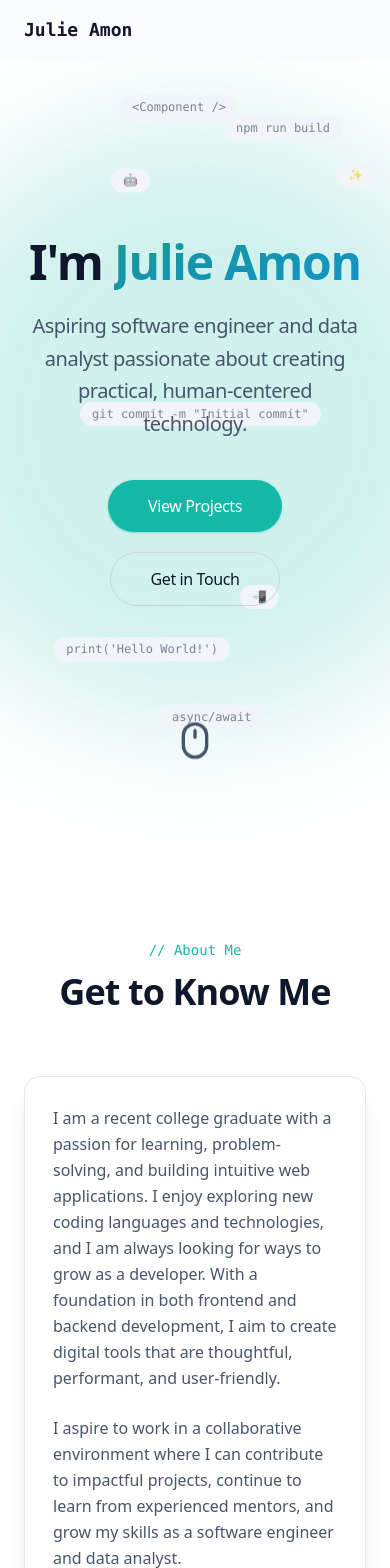
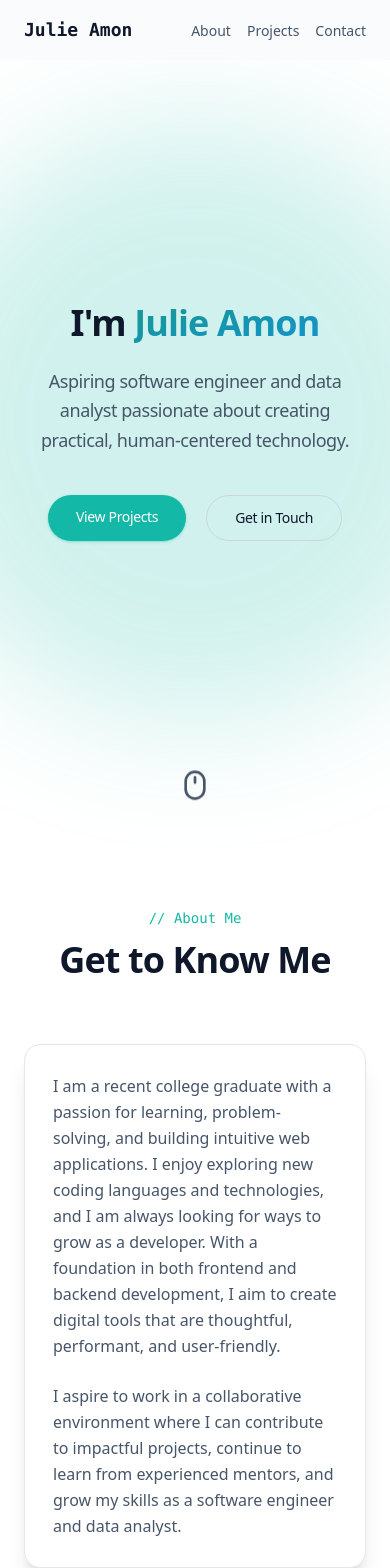
Before and after one commit to julieamononce/julieamon, a React (Vite) app: page / in a window 390 px wide. Shown: the top 1568 px of the page. Built offline with nearby package versions, Linux system fonts and the light colour scheme.

Commit message:
Mobile Functionality

```diff
--- a/src/components/About.tsx
+++ b/src/components/About.tsx
@@ -21,7 +21,7 @@ const techStack = [
 
 const About = () => {
     return(
-        <section id="about" className="relative py-24 px-6 overflow-hidden">
+        <section id="about" className="relative py-16 sm:py-24 px-6 overflow-hidden">
             <div className="text-center mb-16">
                 <motion.div
                     initial={{ opacity: 0, y: 30 }}
@@ -73,7 +73,7 @@ const About = () => {
                                     whileInView={{ opacity: 1, scale: 1 }}
                                     viewport={{ once: true }}
                                     transition={{ duration: 0.3, delay: 0.4 + index * 0.05 }}
-                                    className="px-4 py-2 code-block rounded-full font-mono text-sm text-foreground hover:text-primary transition-colors cursor-default"
+                                    className="px-4 py-2 code-block rounded-full font-mono text-xs sm:text-sm text-foreground hover:text-primary transition-colors cursor-default break-words max-w-full"
                                     >
                                     {tech.category}: {tech.skills.join(", ")}
                                 </motion.div>
--- a/src/components/Contact.tsx
+++ b/src/components/Contact.tsx
@@ -28,7 +28,7 @@ const socials = [
 
 const Contact = () => {
     return (
-        <section id="contact" className="relative py-24 px-6 overflow-hidden">
+        <section id="contact" className="relative py-16 sm:py-24 px-6 overflow-hidden">
             <div className="max-w-6xl mx-auto">
                 <motion.div
                     initial={{ opacity: 0, y: 30 }}
@@ -38,8 +38,8 @@ const Contact = () => {
                     className="text-center mb-16"
                 >
                     <span className="font-mono text-sm text-accent mb-3 block">{'// Contact'}</span>
-                    <h2 className="text-4xl md:text-5xl font-bold mb-6">Let's Connect</h2>
-                    <p className="text-xl text-muted mb-12 max-w-xl mx-auto">
+                    <h2 className="text-3xl sm:text-4xl md:text-5xl font-bold mb-6">Let's Connect</h2>
+                    <p className="text-base sm:text-xl text-muted mb-12 max-w-xl mx-auto">
                         I'm always open to discussing new opportunities, collaborations, and about being a woman in Computer Science.
                     </p>
 
--- a/src/components/Hero.tsx
+++ b/src/components/Hero.tsx
@@ -27,19 +27,21 @@ const Hero = () => {
             h-[600px] w-[600px] rounded-full bg-accent/20 blur-3xl pointer-events-none"
             />
 
-            {/* Floating code chips */}
-            {chips.map((chip) => (
-                <CodeChip key={chip.text} float {...chip} />
-            ))}
+            {/* Floating code chips - hidden on small screens to avoid clutter/overflow */}
+            <div aria-hidden className="hidden md:block">
+                {chips.map((chip) => (
+                    <CodeChip key={chip.text} float {...chip} />
+                ))}
+            </div>
             {/* Centered content */}
             <div className="relative z-10 flex flex-col items-center text-center max-w-3xl gap-6">
             {/* Heading */}
-                <h1 className="text-5xl md:text-7xl font-bold text-ink tracking-tight">
+                <h1 className="text-4xl sm:text-5xl md:text-7xl font-bold text-ink tracking-tight">
                     I'm <span className="bg-gradient-to-br from-[hsl(175_70%_35%)] to-[hsl(200_80%_45%)] bg-clip-text text-transparent"> Julie Amon </span>
                 </h1>
 
             {/* Subheading */}
-            <p className="text-xl md:text-2xl text-muted max-w-2xl tracking-tight leading-relaxed">
+            <p className="text-lg sm:text-xl md:text-2xl text-muted max-w-2xl tracking-tight leading-relaxed">
             Aspiring software engineer and data analyst passionate about creating practical, human-centered technology.
             </p>
 
@@ -52,14 +54,14 @@ const Hero = () => {
             >
             <a
             href="#projects"
-            className="px-10 py-3.5 rounded-full bg-accent text-white text-base font-medium tracking-tight
+            className="px-7 sm:px-10 py-3 sm:py-3.5 rounded-full bg-accent text-white text-sm sm:text-base font-medium tracking-tight
                     shadow-sm shadow-accent/30 hover:bg-accent-hover transition-colors"
             >
                 View Projects
             </a>
             <a
             href="#contact"
-            className="px-10 py-3.5 rounded-full border border-slate-300 text-ink text-base font-medium tracking-tight
+            className="px-7 sm:px-10 py-3 sm:py-3.5 rounded-full border border-slate-300 text-ink text-sm sm:text-base font-medium tracking-tight
                     hover:border-accent hover:text-accent transition-colors"
             >
                 Get in Touch
@@ -70,9 +72,9 @@ const Hero = () => {
             <a
             href="#about"
             aria-label="Scroll Down"
-            className="absolute bottom-20 left-1/2 -translate-x-1/2 text-muted hover:text-accent transition-colors"
+            className="absolute bottom-10 sm:bottom-20 left-1/2 -translate-x-1/2 text-muted hover:text-accent transition-colors"
             >
-               <Mouse className="w-10 h-10 animate-bounce"/>
+               <Mouse className="w-8 h-8 sm:w-10 sm:h-10 animate-bounce"/>
             </a>
         </section>
     );
--- a/src/components/Navbar.tsx
+++ b/src/components/Navbar.tsx
@@ -19,20 +19,16 @@ const Navbar = () => {
             {'Julie Amon'}
         </a>
 
-        {/* Desktop Navigation */}
-        <ul className = "hidden md:flex items-center gap-8">
+        {/* Navigation (responsive) */}
+        <ul className="flex items-center gap-4 sm:gap-8">
             {items.map((item) =>(
                 <li key={item.name}>
-                    <a href={`#${item.name}`} className="text-muted hover:text-accent transition-colors font-medium">
+                    <a href={`#${item.name}`} className="text-sm sm:text-base text-muted hover:text-accent transition-colors font-medium">
                         {item.label}
                     </a>
                 </li>
             ))}
         </ul>
-
-        {/* //////////////////////////////////////////// */}
-        {/* FUTUTRE: Mobile Navigation!!!*/}
-        {/* //////////////////////////////////////////// */}
     </nav>
     </header>
 )
--- a/src/components/Projects.tsx
+++ b/src/components/Projects.tsx
@@ -46,7 +46,7 @@ const projects: Project[] = [
 
 const Projects = () => {
     return(
-        <section id="projects" className="relative py-24 px-6 overflow-hidden">
+        <section id="projects" className="relative py-16 sm:py-24 px-6 overflow-hidden">
             <div className="max-w-6xl mx-auto">
                 <motion.div
                     initial={{ opacity: 0, y: 30 }}
```
